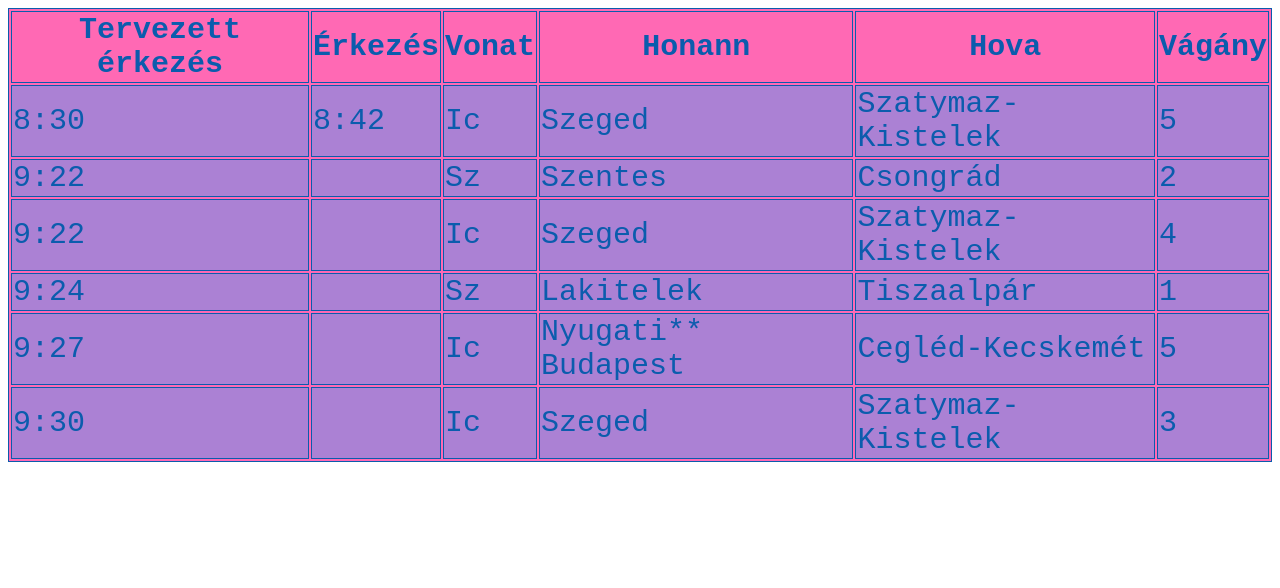
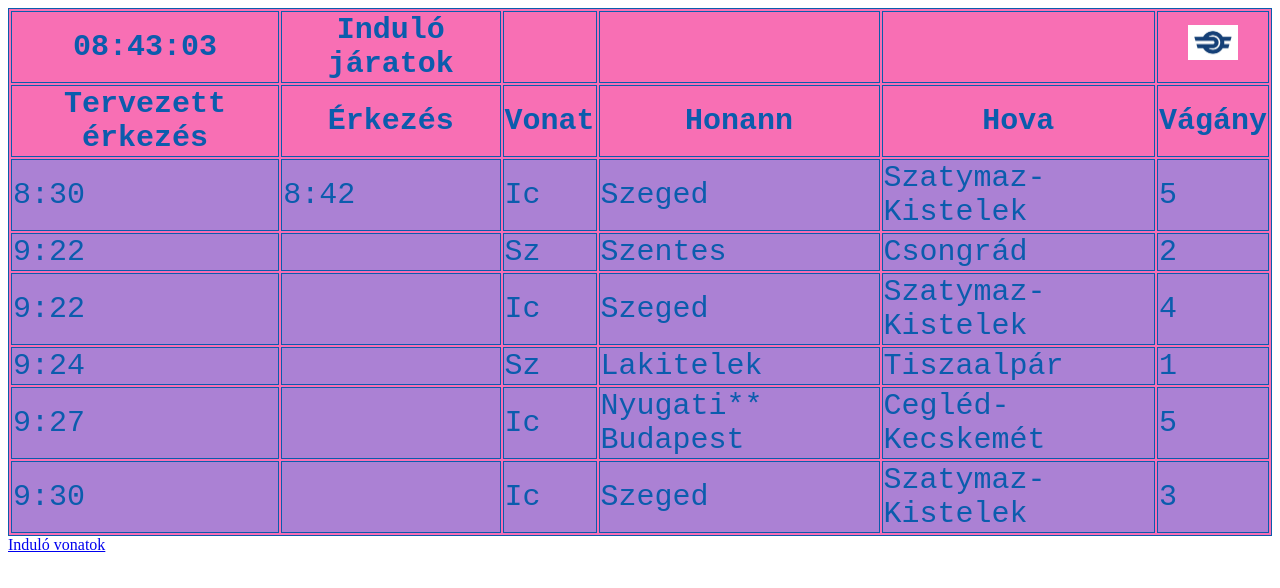
Before and after one commit to KovacsReka11/2025_01_30_MAV_utastajekoztato, a plain HTML site: page index.html in a window 1280 px wide. Drawn offline with Linux system fonts and the light colour scheme.

Commit message:
create table head

```diff
--- a/index.html
+++ b/index.html
@@ -9,6 +9,14 @@
 <body>
     <table>
         <thead>
+            <tr>
+                <th>08:43:03</th>
+                <th>Induló járatok</th>
+                <th></th>
+                <th></th>
+                <th></th>
+                <th><img src="Máv logo.jpg" alt="Máv-logó" height="35px"</th>
+            </tr>
             <tr>
                 <th>Tervezett érkezés</th>
                 <th>Érkezés</th>
@@ -70,5 +78,6 @@
             </tr>
         </tbody>
     </table>
+    <a href="indulo_vonatok.html">Induló vonatok</a>
 </body>
 </html>
--- a/styles.css
+++ b/styles.css
@@ -1,6 +1,6 @@
 table, th, td {
     border: 1px solid;
-    background-color: hotpink;
+    background-color: rgb(248, 111, 180);
     color: rgb(11, 92, 173); /* betűszín */
     font-family: 'Courier New' ; /* betűtípus */
     font-size: 30px; /* betűméret */
```
Also changed, not shown: indulo_vonatok.html (+2 -2 lines).
